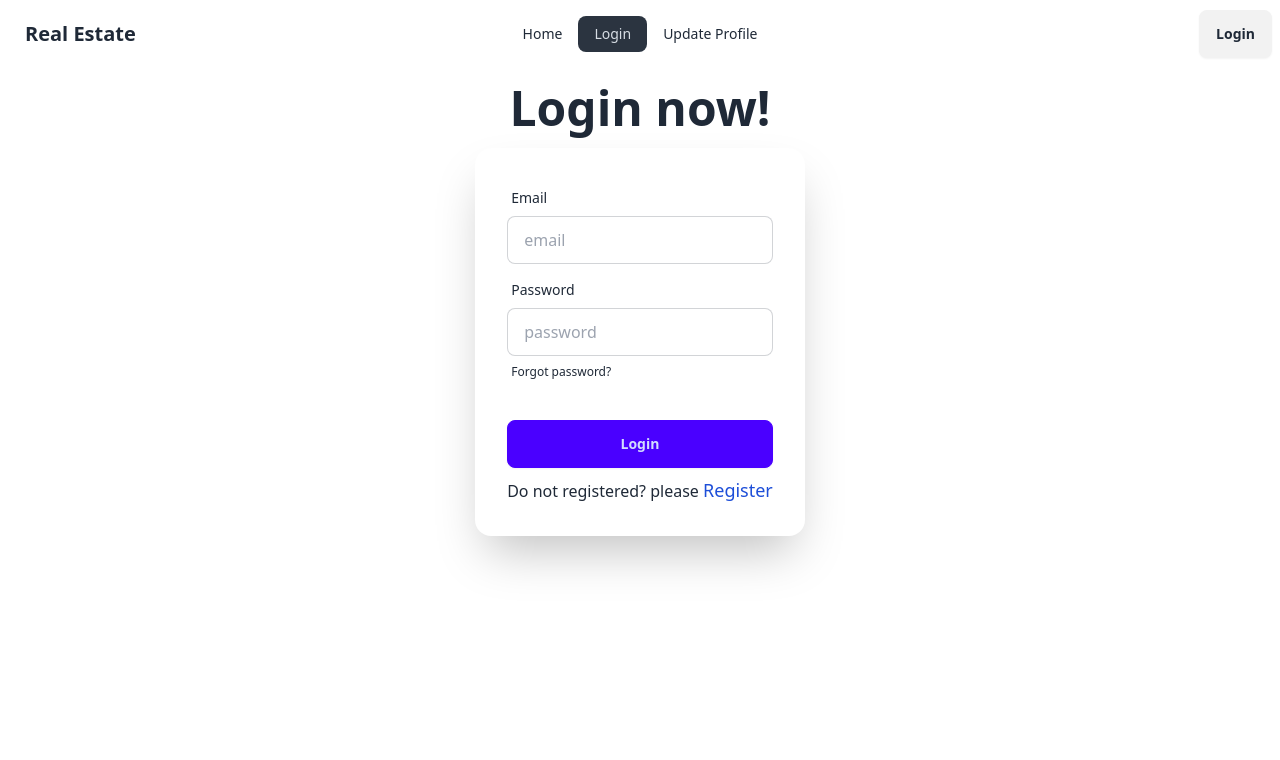
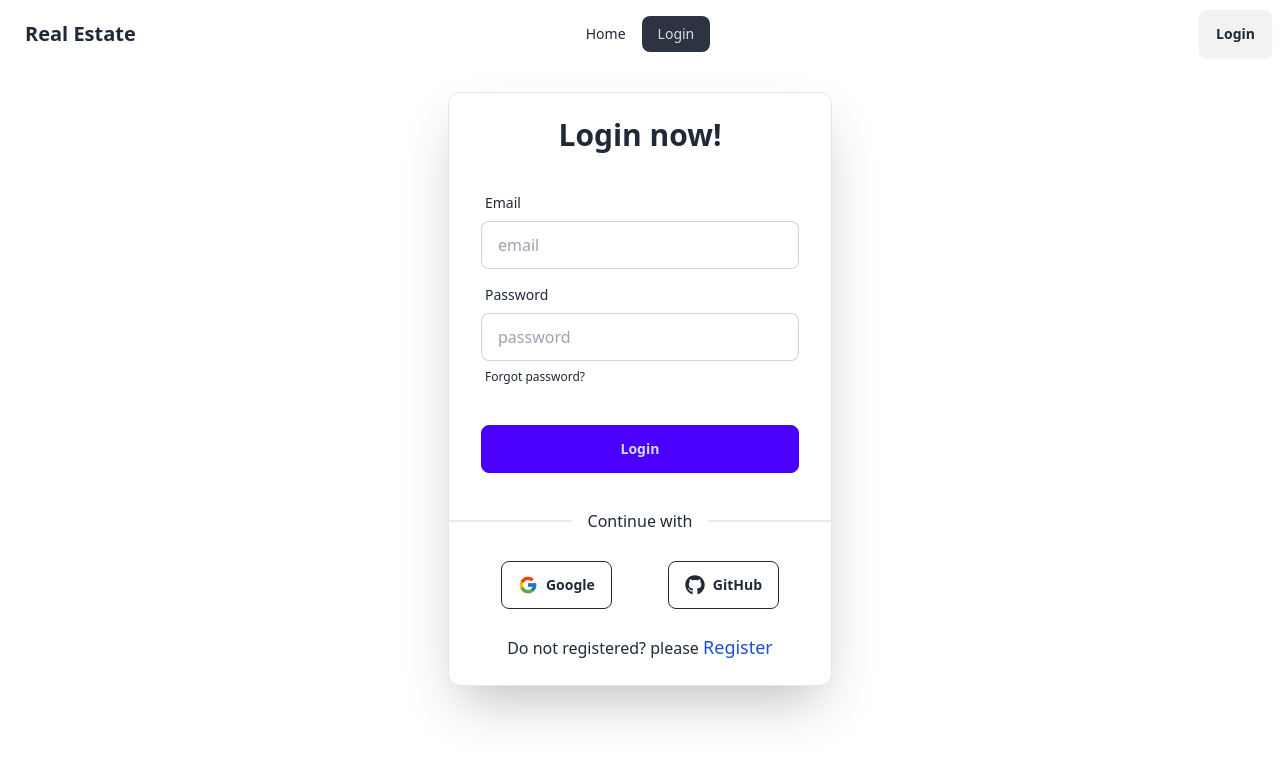
Before and after one commit to razzbabu4/react-real-estate, a React (Vite) app: page /login in a window 1280 px wide. Shown: the top 760 px of the page. Built offline with nearby package versions, Linux system fonts and the light colour scheme; no server answers.

Commit message:
complete login functionality with email-password, google & github

```diff
--- a/src/components/NavBar.jsx
+++ b/src/components/NavBar.jsx
@@ -7,7 +7,7 @@ const NavBar = () => {
         <>
             <li><NavLink to='/'>Home</NavLink></li>
             <li><NavLink to='/login'>Login</NavLink></li>
-            <li><NavLink to='/updateProfile'>Update Profile</NavLink></li>
+            { user && <li><NavLink to='/userProfile'>User Profile</NavLink></li> }
         </>
     return (
         <div className="navbar bg-base-100 max-w-7xl mx-auto">
@@ -29,24 +29,17 @@ const NavBar = () => {
             </div>
             <div className="navbar-end">
                 {user ? <>
-                    <div className="dropdown dropdown-end">
-                        <div tabIndex={0} role="button" className="btn btn-ghost btn-circle avatar">
+                    <div>
+                        <div className="btn btn-ghost btn-circle avatar relative group">
                             <div className="w-10 rounded-full">
                                 <img alt="Tailwind CSS Navbar component" src={user?.photoURL || 'https://daisyui.com/images/stock/photo-1534528741775-53994a69daeb.jpg'} />
                             </div>
+                            <p className="text-black bg-gray-100 p-3 rounded-lg absolute right-14 opacity-0 group-hover:opacity-70">{user.displayName || 'Unknown'}</p>
                         </div>
-                        <ul tabIndex={0} className="menu menu-sm dropdown-content mt-3 z-[1] p-2 shadow bg-base-100 rounded-box w-52">
-                            <li>
-                                <Link>{user?.displayName || 'Unknown'}</Link>
-                            </li>
-                            <li>
-                                <Link>{user?.email || 'Unknown'}</Link>
-                            </li>
-                            <li><Link onClick={logOut}>Logout</Link></li>
-                        </ul>
                     </div>
+                    <Link className="btn ml-2" onClick={logOut}>Logout</Link>
                 </>
-                    : <Link to='/login' className="btn">Login</Link>
+                : <Link to='/login' className="btn">Login</Link>
                 }
             </div>
         </div>
--- /dev/null
+++ b/src/components/SocialLogin.jsx
@@ -0,0 +1,40 @@
+import useAuth from "../hooks/useAuth";
+import {useLocation, useNavigate} from 'react-router-dom';
+import { FcGoogle } from "react-icons/fc";
+import { FaGithub } from "react-icons/fa";
+
+const SocialLogin = () => {
+    const { googleLogin, githubLogin } = useAuth();
+
+    const location = useLocation();
+    // console.log(location)
+    const navigate = useNavigate();
+
+    const handleSocialMedia = (socialMedia) => {
+        socialMedia()
+            .then(result => {
+                // console.log(result.user)
+                if(result.user){
+                    navigate(location?.state || '/')
+                }
+            })
+            .catch(error => {
+                console.error(error.message)
+            })
+    }
+    return (
+        <>
+            <div className="divider my-2">Continue with</div>
+            <div className="flex p-6 justify-around">
+                <button onClick={()=>handleSocialMedia(googleLogin)} className="btn btn-outline">
+                   <FcGoogle className="text-xl"></FcGoogle> Google
+                </button>
+                <button onClick={()=>handleSocialMedia(githubLogin)} className="btn btn-outline">
+                    <FaGithub className="text-xl"></FaGithub> GitHub
+                </button>
+            </div>
+        </>
+    );
+};
+
+export default SocialLogin;
--- /dev/null
+++ b/src/components/UpdateProfile.jsx
@@ -0,0 +1,51 @@
+import { useForm } from "react-hook-form";
+import useAuth from "../hooks/useAuth";
+
+
+const UpdateProfile = () => {
+    const { updateUserProfile } = useAuth();
+
+    const {
+        register,
+        handleSubmit,
+        formState: { errors },
+    } = useForm()
+
+    const onSubmit = (data) => {
+        const { name, photo } = data;
+        updateUserProfile(name, photo)
+    }
+    return (
+        <div className="hero">
+            <div className="hero-content flex-col">
+                <div className="text-center">
+                    <h1 className="text-5xl font-bold">Update Profile</h1>
+                </div>
+                <div className="card shrink-0 w-full max-w-sm shadow-2xl bg-base-100">
+                    <form onSubmit={handleSubmit(onSubmit)} className="card-body">
+                        <div className="form-control">
+                            <label className="label">
+                                <span className="label-text">Your Name</span>
+                            </label>
+                            <input type="text" placeholder="new name" className="input input-bordered" {...register("name", { required: true })} />
+                            {errors.name && <span className="text-red-500">This field is required</span>}
+                        </div>
+                        <div className="form-control">
+                            <label className="label">
+                                <span className="label-text">Photo URL</span>
+                            </label>
+                            <input type="text" placeholder="new img" className="input input-bordered" {...register("photo", { required: true })} />
+                            {errors.photo && <span className="text-red-500">This field is required</span>}
+                        </div>
+                        <div className="form-control mt-6">
+                            <button className="btn btn-primary">Update</button>
+                        </div>
+                    </form>
+                </div>
+            </div>
+        </div>
+
+    );
+};
+
+export default UpdateProfile;
--- /dev/null
+++ b/src/components/UserProfile.jsx
@@ -0,0 +1,10 @@
+
+const UserProfile = () => {
+    return (
+        <div>
+            hmmmmmmmmmmmmmmmm
+        </div>
+    );
+};
+
+export default UserProfile;
--- a/src/pages/Login.jsx
+++ b/src/pages/Login.jsx
@@ -1,26 +1,44 @@
 import { Link } from "react-router-dom";
+import useAuth from "../hooks/useAuth";
+import { useForm } from "react-hook-form";
+import SocialLogin from "../components/SocialLogin";
 
 
 const Login = () => {
+    const { logIn } = useAuth();
+    const {
+        register,
+        handleSubmit,
+        formState: { errors },
+    } = useForm()
+
+    const onSubmit = (data) => {
+        const { email, password } = data;
+        logIn(email, password)
+            .then((result) => {
+                console.log(result.user)
+            })
+    }
     return (
-        <div className="hero">
-            <div className="hero-content flex-col">
+        <div className="mt-6">
+            <div className="shrink-0 w-full max-w-sm shadow-2xl bg-base-100 border mx-auto rounded-xl">
                 <div className="text-center">
-                    <h1 className="text-5xl font-bold">Login now!</h1>
+                    <h1 className="text-3xl font-bold mt-6">Login now!</h1>
                 </div>
-                <div className="card shrink-0 w-full max-w-sm shadow-2xl bg-base-100">
-                    <form className="card-body">
+                <form onSubmit={handleSubmit(onSubmit)} className="card-body">
                     <div className="form-control">
                         <label className="label">
                             <span className="label-text">Email</span>
                         </label>
-                            <input type="email" placeholder="email" className="input input-bordered" required />
+                        <input type="email" placeholder="email" className="input input-bordered" {...register("email", { required: true })} />
+                        {errors.email && <span className="text-red-500">This field is required</span>}
                     </div>
                     <div className="form-control">
                         <label className="label">
                             <span className="label-text">Password</span>
                         </label>
-                            <input type="password" placeholder="password" className="input input-bordered" required />
+                        <input type="password" placeholder="password" className="input input-bordered" {...register("password", { required: true })} />
+                        {errors.password && <span className="text-red-500">This field is required</span>}
                         <label className="label">
                             <a href="#" className="label-text-alt link link-hover">Forgot password?</a>
                         </label>
@@ -28,8 +46,10 @@ const Login = () => {
                     <div className="form-control mt-6">
                         <button className="btn btn-primary">Login</button>
                     </div>
+                </form>
+                <SocialLogin></SocialLogin>
+                <div className="text-center mb-6">
                     <p>Do not registered? please <Link to='/register' className="text-lg text-blue-700">Register</Link></p>
-                    </form>
                 </div>
             </div>
         </div>
--- a/src/pages/Register.jsx
+++ b/src/pages/Register.jsx
@@ -8,18 +8,8 @@ import useAuth from "../hooks/useAuth";
 
 const Register = () => {
     const { createUser, updateUserProfile, logOut } = useAuth();
-    // const [registerError, setRegisterError] = useState('')
-    // const [registerSuccess, setRegisterSuccess] = useState('')
     const [showPassword, setShowPassword] = useState(false)
 
-    // if (password.length < 6) {
-    //     setRegisterError('Password should be at least 6 characters');
-    //     return;
-    // }
-    // else if (!/[A-Z]/.test(password)) {
-    //     setRegisterError('Please Provide at least one uppercase letter');
-    //     return;
-    // }
     const {
         register,
         handleSubmit,
@@ -35,13 +25,12 @@ const Register = () => {
     }
 
     return (
-        <div className="hero">
-            <div className="hero-content flex-col">
-                <div className="text-center">
-                    <h1 className="text-5xl font-bold">Register!</h1>
-                </div>
-                <div className="card shrink-0 w-full max-w-sm shadow-2xl bg-base-100">
-                    <form onSubmit={handleSubmit(onSubmit)} className="card-body">
+            <div className="mt-6">
+                <div className=" shrink-0 w-full max-w-sm shadow-2xl bg-base-100 border mx-auto rounded-xl">
+                    <div className="text-center">
+                        <h1 className="text-3xl font-bold mt-6">Register!</h1>
+                    </div>
+                    <form onSubmit={handleSubmit(onSubmit)} className="p-6">
                         <div>
                             <label className="label">
                                 <span className="label-text">Your Name</span>
@@ -81,8 +70,20 @@ const Register = () => {
                     </form>
                 </div>
             </div>
-        </div>
     );
 };
 
 export default Register;
+
+
+
+// const [registerError, setRegisterError] = useState('')
+//     const [registerSuccess, setRegisterSuccess] = useState('')
+//     if (password.length < 6) {
+//         setRegisterError('Password should be at least 6 characters');
+//         return;
+//     }
+//     else if (!/[A-Z]/.test(password)) {
+//         setRegisterError('Please Provide at least one uppercase letter');
+//         return;
+//     }
--- a/src/routes/Routes.jsx
+++ b/src/routes/Routes.jsx
@@ -6,6 +6,7 @@ import Home from "../pages/Home/Home";
 import Login from "../pages/Login";
 import Register from "../pages/Register";
 import ErrorPage from "../components/ErrorPage";
+import UserProfile from "../components/UserProfile";
 
 const router = createBrowserRouter([
     {
@@ -25,6 +26,10 @@ const router = createBrowserRouter([
                 path: '/register',
                 element: <Register></Register>
             },
+            {
+                path: '/userProfile',
+                element: <UserProfile></UserProfile>
+            },
 
         ]
 
```
Lines whose indentation alone changed are shown as unchanged.
